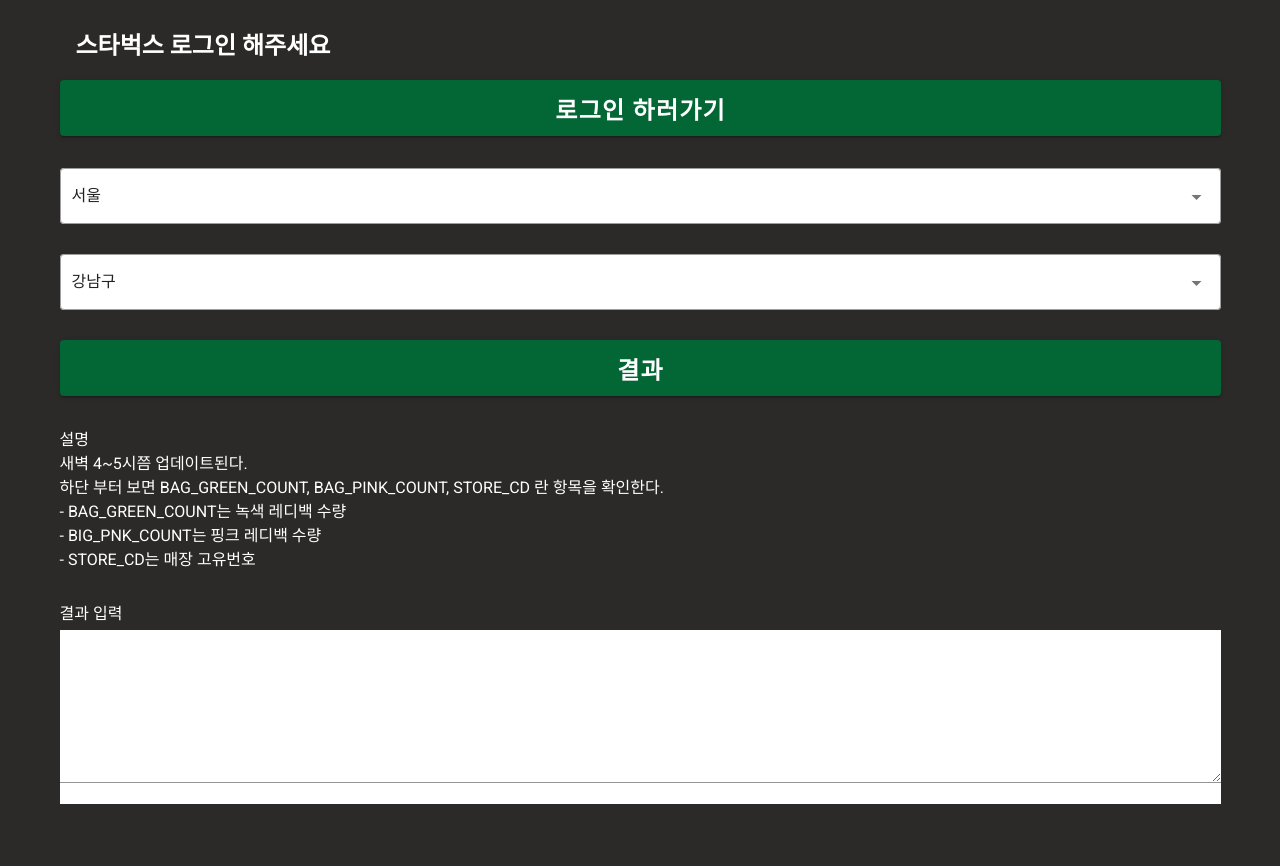
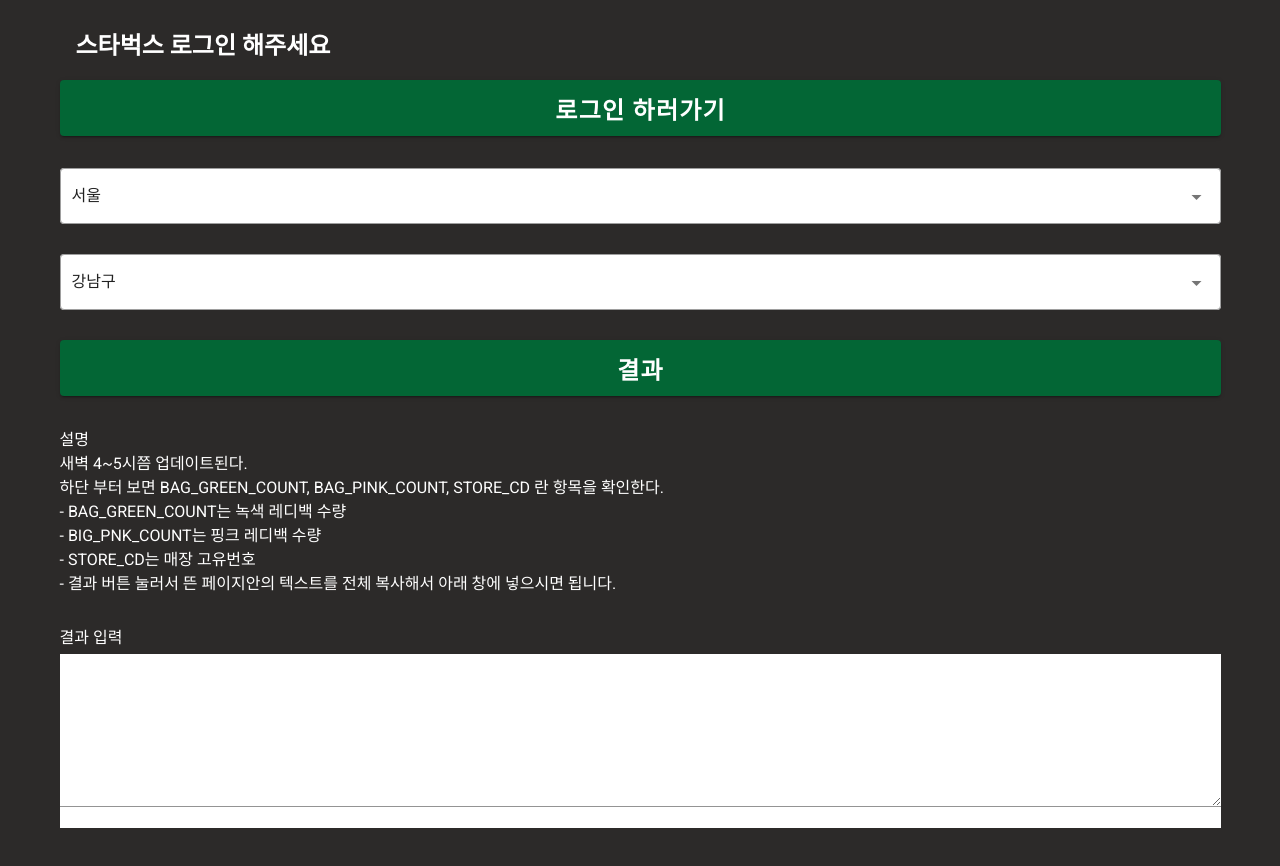
Before and after one commit to yoonjaepark/starbucksSummerReadyBag, a plain HTML site: page index.html in a window 1280 px wide. Drawn offline with nearby package versions, Linux system fonts and the light colour scheme.

Commit message:
설명추가

```diff
--- a/index.html
+++ b/index.html
@@ -64,6 +64,7 @@
               <div>- BAG_GREEN_COUNT는 녹색 레디백 수량</div>
               <div>- BIG_PNK_COUNT는 핑크 레디백 수량</div>
               <div>- STORE_CD는 매장 고유번호</div>
+              <div>- 결과 버튼 눌러서 뜬 페이지안의 텍스트를 전체 복사해서 아래 창에 넣으시면 됩니다.</div>
             </div>
             <div style="margin-top: 30px; color: #ffffff">결과 입력</div>
             <div v-if="result.length > 0">
```
